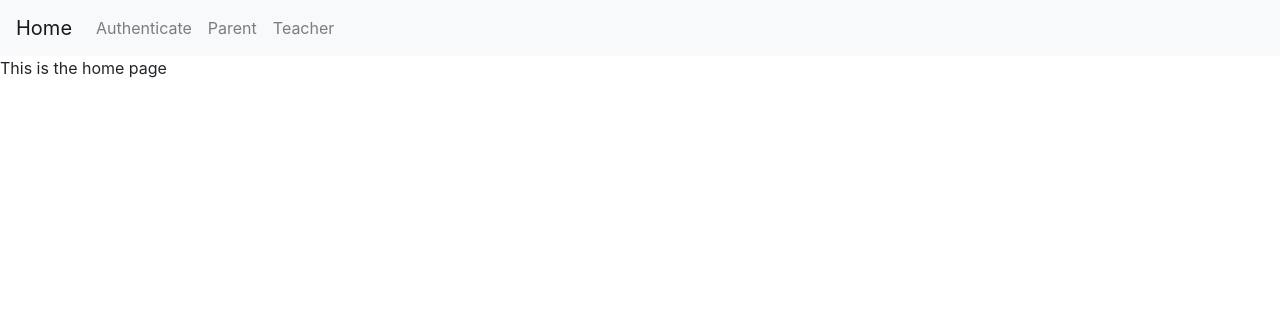
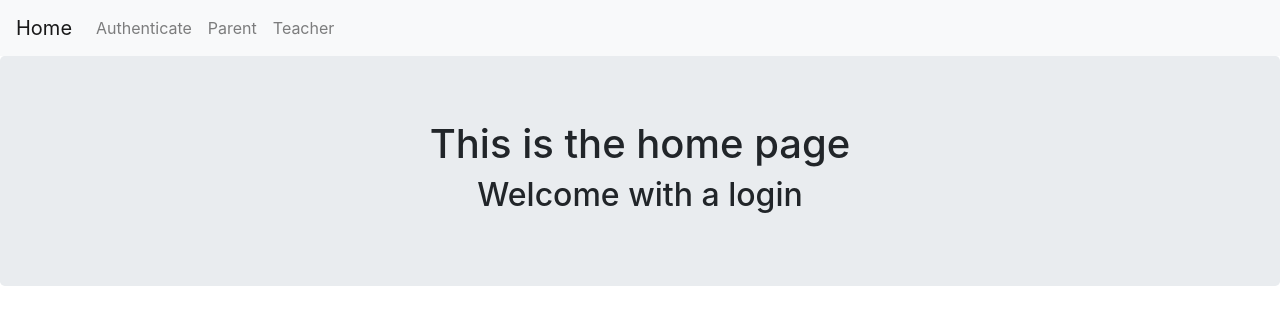
Before and after one commit to seleazar10/schooltracker, a React (Create React App) app in the folder client/: page / in a window 1280 px wide. Shown: the top 324 px of the page. Built offline with nearby package versions, Linux system fonts and the light colour scheme.

Commit message:
added jumbotron compented to Auth

```diff
--- a/client/src/pages/Auth.js
+++ b/client/src/pages/Auth.js
@@ -1,10 +1,15 @@
 // display the home page that should contain the authentication
 import React from "react";
+
+import Jumbotron from "../components/Jumbotron";
 
 function Auth() {
     return (
 <div>
-    <p>This is the home page</p>
+<Jumbotron backgroundImage="">
+        <h1>This is the home page</h1>
+        <h2>Welcome with a login</h2>
+      </Jumbotron>
 </div>
     );
 
```
